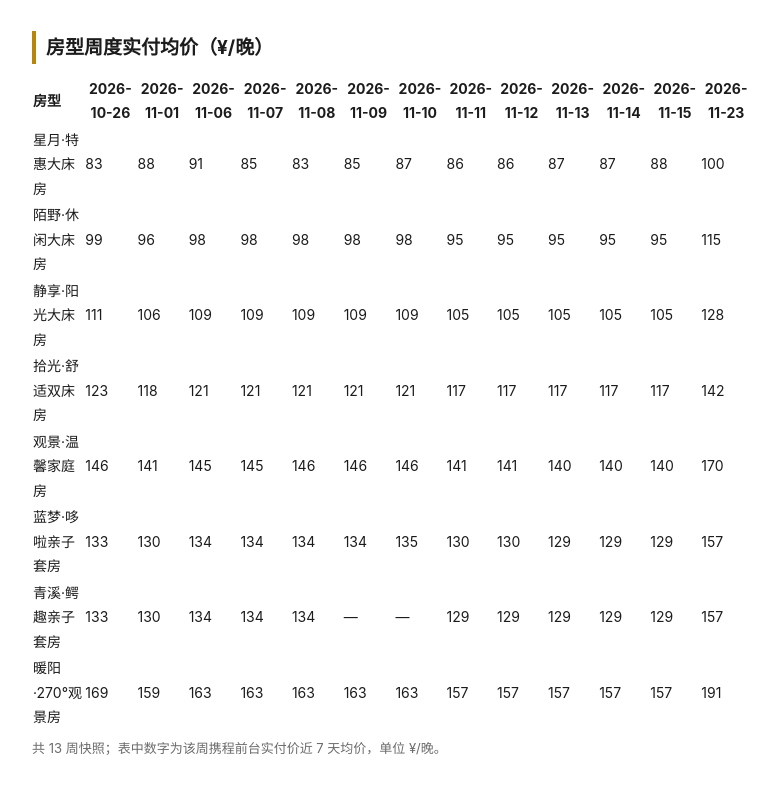
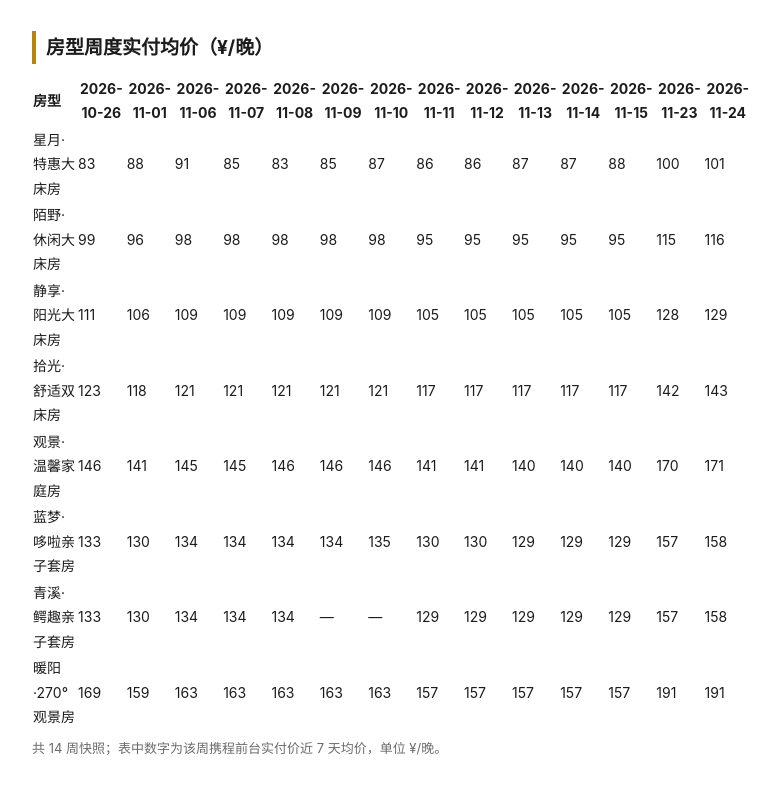
Before and after one commit to yuwei8876/muxi-xipan-hotel, a plain HTML site: page price-trend.html in a window 1280 px wide. Shown: the part 982-1773 px from the top of the page, without its empty margins (248-1028 px from the left). Drawn offline with Linux system fonts and the light colour scheme.

Commit message:
weekly price snapshot 2026-11-24

```diff
--- a/price-trend.html
+++ b/price-trend.html
@@ -172,19 +172,19 @@
   <h2>房型周度实付均价（¥/晚）</h2>
   <div style="overflow-x:auto;">
   <table style="border-collapse:collapse;width:100%;font-size:14px;">
-    <thead><tr><th style="text-align:left;">房型</th><th>2026-10-26</th><th>2026-11-01</th><th>2026-11-06</th><th>2026-11-07</th><th>2026-11-08</th><th>2026-11-09</th><th>2026-11-10</th><th>2026-11-11</th><th>2026-11-12</th><th>2026-11-13</th><th>2026-11-14</th><th>2026-11-15</th><th>2026-11-23</th></tr></thead>
+    <thead><tr><th style="text-align:left;">房型</th><th>2026-10-26</th><th>2026-11-01</th><th>2026-11-06</th><th>2026-11-07</th><th>2026-11-08</th><th>2026-11-09</th><th>2026-11-10</th><th>2026-11-11</th><th>2026-11-12</th><th>2026-11-13</th><th>2026-11-14</th><th>2026-11-15</th><th>2026-11-23</th><th>2026-11-24</th></tr></thead>
     <tbody>
-      <tr><td class="rn">星月·特惠大床房</td><td>83</td><td>88</td><td>91</td><td>85</td><td>83</td><td>85</td><td>87</td><td>86</td><td>86</td><td>87</td><td>87</td><td>88</td><td>100</td></tr>
-      <tr><td class="rn">陌野·休闲大床房</td><td>99</td><td>96</td><td>98</td><td>98</td><td>98</td><td>98</td><td>98</td><td>95</td><td>95</td><td>95</td><td>95</td><td>95</td><td>115</td></tr>
-      <tr><td class="rn">静享·阳光大床房</td><td>111</td><td>106</td><td>109</td><td>109</td><td>109</td><td>109</td><td>109</td><td>105</td><td>105</td><td>105</td><td>105</td><td>105</td><td>128</td></tr>
-      <tr><td class="rn">拾光·舒适双床房</td><td>123</td><td>118</td><td>121</td><td>121</td><td>121</td><td>121</td><td>121</td><td>117</td><td>117</td><td>117</td><td>117</td><td>117</td><td>142</td></tr>
-      <tr><td class="rn">观景·温馨家庭房</td><td>146</td><td>141</td><td>145</td><td>145</td><td>146</td><td>146</td><td>146</td><td>141</td><td>141</td><td>140</td><td>140</td><td>140</td><td>170</td></tr>
-      <tr><td class="rn">蓝梦·哆啦亲子套房</td><td>133</td><td>130</td><td>134</td><td>134</td><td>134</td><td>134</td><td>135</td><td>130</td><td>130</td><td>129</td><td>129</td><td>129</td><td>157</td></tr>
-      <tr><td class="rn">青溪·鳄趣亲子套房</td><td>133</td><td>130</td><td>134</td><td>134</td><td>134</td><td>—</td><td>—</td><td>129</td><td>129</td><td>129</td><td>129</td><td>129</td><td>157</td></tr>
-      <tr><td class="rn">暖阳·270°观景房</td><td>169</td><td>159</td><td>163</td><td>163</td><td>163</td><td>163</td><td>163</td><td>157</td><td>157</td><td>157</td><td>157</td><td>157</td><td>191</td></tr>
+      <tr><td class="rn">星月·特惠大床房</td><td>83</td><td>88</td><td>91</td><td>85</td><td>83</td><td>85</td><td>87</td><td>86</td><td>86</td><td>87</td><td>87</td><td>88</td><td>100</td><td>101</td></tr>
+      <tr><td class="rn">陌野·休闲大床房</td><td>99</td><td>96</td><td>98</td><td>98</td><td>98</td><td>98</td><td>98</td><td>95</td><td>95</td><td>95</td><td>95</td><td>95</td><td>115</td><td>116</td></tr>
+      <tr><td class="rn">静享·阳光大床房</td><td>111</td><td>106</td><td>109</td><td>109</td><td>109</td><td>109</td><td>109</td><td>105</td><td>105</td><td>105</td><td>105</td><td>105</td><td>128</td><td>129</td></tr>
+      <tr><td class="rn">拾光·舒适双床房</td><td>123</td><td>118</td><td>121</td><td>121</td><td>121</td><td>121</td><td>121</td><td>117</td><td>117</td><td>117</td><td>117</td><td>117</td><td>142</td><td>143</td></tr>
+      <tr><td class="rn">观景·温馨家庭房</td><td>146</td><td>141</td><td>145</td><td>145</td><td>146</td><td>146</td><td>146</td><td>141</td><td>141</td><td>140</td><td>140</td><td>140</td><td>170</td><td>171</td></tr>
+      <tr><td class="rn">蓝梦·哆啦亲子套房</td><td>133</td><td>130</td><td>134</td><td>134</td><td>134</td><td>134</td><td>135</td><td>130</td><td>130</td><td>129</td><td>129</td><td>129</td><td>157</td><td>158</td></tr>
+      <tr><td class="rn">青溪·鳄趣亲子套房</td><td>133</td><td>130</td><td>134</td><td>134</td><td>134</td><td>—</td><td>—</td><td>129</td><td>129</td><td>129</td><td>129</td><td>129</td><td>157</td><td>158</td></tr>
+      <tr><td class="rn">暖阳·270°观景房</td><td>169</td><td>159</td><td>163</td><td>163</td><td>163</td><td>163</td><td>163</td><td>157</td><td>157</td><td>157</td><td>157</td><td>157</td><td>191</td><td>191</td></tr>
     </tbody>
   </table></div>
-  <p class="meta-note">共 13 周快照；表中数字为该周携程前台实付价近 7 天均价，单位 ¥/晚。</p>
+  <p class="meta-note">共 14 周快照；表中数字为该周携程前台实付价近 7 天均价，单位 ¥/晚。</p>
 
 
   <h2>数据口径</h2>
```
